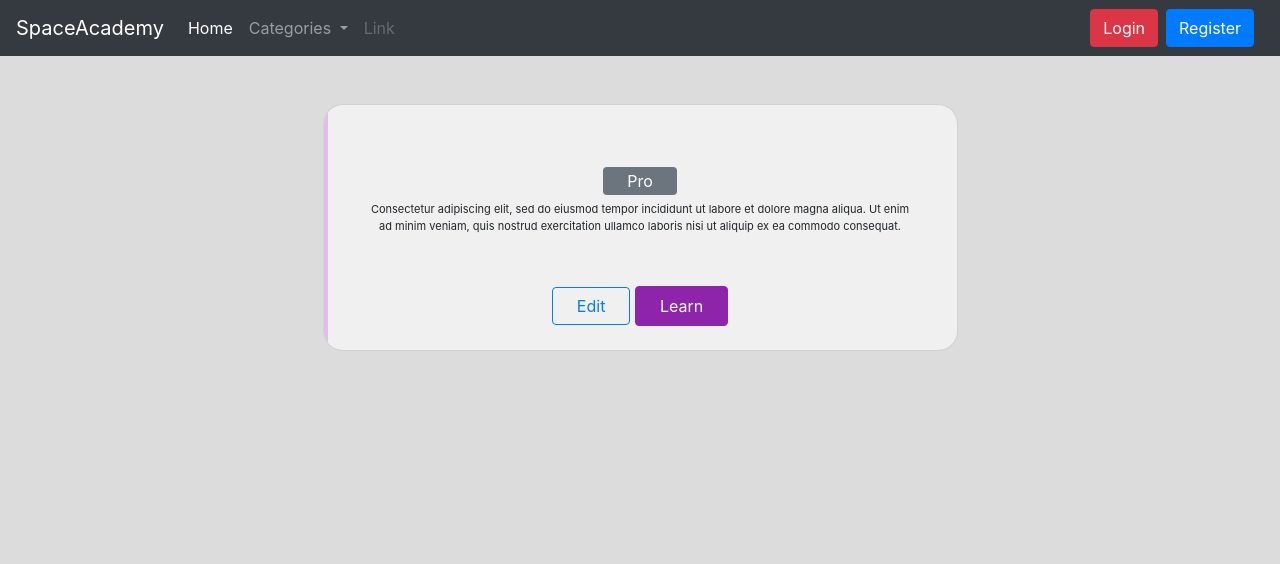
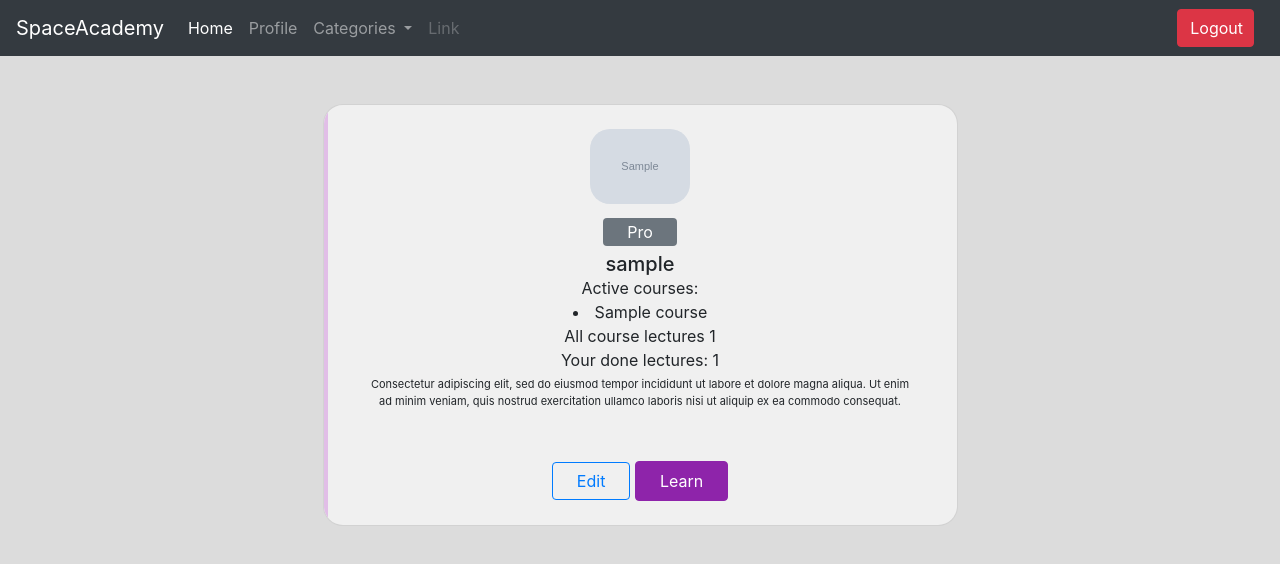
Before and after one commit to DevSpaciX/courses, a Django app: page /profile/1/ in a window 1280 px wide. Shown: the top 564 px of the page. Run offline with Django 4.2, Linux system fonts and the light colour scheme; tables that the repository leaves empty hold one stand-in row (values such as "Sample post"); grey boxes marked "Sample" are stand-in pictures.

Commit message:
Almost done2

```diff
--- a/course_app/urls.py
+++ b/course_app/urls.py
@@ -8,7 +8,7 @@ from course_app.views import (
     CreateUser,
     login_view,
     logout_view,
-    profile,
+    Profile,
     EditProfileView,
     CourseByCategory,
     CancelView,
@@ -23,7 +23,7 @@ urlpatterns = [
     path("register/", CreateUser.as_view(), name="register"),
     path("login/", login_view, name="login"),
     path("logout/", logout_view, name="logout"),
-    path("profile/<int:pk>/", profile, name="profile"),
+    path("profile/<int:pk>/", Profile.as_view(), name="profile"),
     path("cancel/", CancelView.as_view(), name="cancel"),
     path("success/", SuccessView.as_view(), name="success"),
     path("profile/edit/<int:pk>/", EditProfileView.as_view(), name="profile-edit"),
--- a/course_app/views.py
+++ b/course_app/views.py
@@ -4,6 +4,7 @@ import json
 import stripe
 from django.conf import settings
 from django.contrib.auth import get_user_model, authenticate, login, logout
+from django.contrib.auth.mixins import LoginRequiredMixin
 from django.contrib.auth.models import User
 from django.core.mail import send_mail
 from django.db.models import Count, F
@@ -14,7 +15,7 @@ from django.views import generic
 from django.views.decorators.csrf import csrf_exempt
 
 from course_app.forms import CustomUserCreationForm, CommentCourseFrom
-from course_app.models import Course, Category, Lecture, Comment, Homework
+from course_app.models import Course, Category, Lecture, Comment, Homework, Payment
 
 stripe.api_key = settings.STRIPE_SECRET_KEY
 
@@ -32,12 +33,13 @@ class ListOfCourses(generic.ListView):
     template_name = "course/base.html"
 
     def get_queryset(self):
-        return Course.objects.all().annotate(num_courses=Count('user_course')).order_by('-num_courses')[:10]
+        return Course.objects.all().annotate(num_courses=Count('user_course')).order_by('-num_courses')[:10].select_related("categories")
 
 
-class DetailCourses(generic.DetailView):
-    model = Course
+class DetailCourses(LoginRequiredMixin,generic.DetailView):
+    queryset = Course.objects.prefetch_related("lecture__video")
     template_name = "course/course_detail.html"
+
 
     def get_context_data(self, **kwargs):
         product = Course.objects.get(pk=self.kwargs["pk"])
@@ -74,7 +76,7 @@ class DetailCourses(generic.DetailView):
             ],
             metadata={"product_id": product.id, "user_id": user},
             mode="payment",
-            success_url=YOUR_DOMAIN + "/success/",
+            success_url=YOUR_DOMAIN ,
             cancel_url=YOUR_DOMAIN + "/cancel/",
         )
         return JsonResponse({"id": checkout_session.id})
@@ -83,7 +85,7 @@ class DetailCourses(generic.DetailView):
 class CreateUser(generic.CreateView):
     model = get_user_model()
     form_class = CustomUserCreationForm
-    template_name = "course/registration.html"
+    template_name = "course/registration/../templates/course/accounts/registration.html"
     success_url = reverse_lazy("course:home-page")
 
     def form_valid(self, form):
@@ -99,7 +101,7 @@ class CreateUser(generic.CreateView):
 
 def login_view(request):
     if request.method == "GET":
-        return render(request, "course/login.html")
+        return render(request, "course/registration/../templates/course/accounts/login.html")
     if request.method == "POST":
         username = request.POST.get("username")
         password = request.POST.get("password")
@@ -110,7 +112,7 @@ def login_view(request):
             return HttpResponseRedirect(reverse("course:home-page"))
         else:
             error_context = {"errors": "invalid data"}
-            return render(request, "course/login.html", context=error_context)
+            return render(request, "course/registration/../templates/course/accounts/login.html", context=error_context)
 
 
 def logout_view(request):
@@ -128,9 +130,18 @@ class EditProfileView(generic.UpdateView):
         return reverse_lazy('course:profile', kwargs={'pk': user_id})
 
 
-def profile(request, pk):
-    request.user.pk = pk
-    return render(request, "course/profile.html")
+class Profile(generic.DetailView):
+    queryset = get_user_model().objects.all()
+    template_name = "course/profile.html"
+
+    def get_context_data(self, **kwargs):
+        context = super().get_context_data(**kwargs)
+        pk = self.kwargs["pk"]
+        print(self.kwargs)
+        context["number_done_lectures"] = get_user_model().objects.get(pk=pk).listened_lecture.all()
+        return context
+
+
 
 
 class CourseByCategory(generic.ListView):
@@ -139,7 +150,7 @@ class CourseByCategory(generic.ListView):
 
     def get_queryset(self):
         return Course.objects.filter(categories_id=self.kwargs["pk"]).annotate(
-            num_courses=Count('user_course')).order_by('-num_courses')[:10]
+            num_courses=Count('user_course')).order_by('-num_courses')[:10].select_related("categories")
 
 
 @csrf_exempt
@@ -159,16 +170,19 @@ def stripe_webhook(request):
         # Invalid signature
         return HttpResponse(status=400)
 
-    # Handle the checkout.session.completed event
     if event["type"] == "checkout.session.completed":
         session = event["data"]["object"]
-        # handle_checkout_session(session)
         product_id = session["metadata"]["product_id"]
         user_id = session["metadata"]["user_id"]
-
         user = get_user_model().objects.get(pk=user_id)
         user.course_paid.add(Course.objects.get(pk=product_id))
         user.save()
+
+        Payment.objects.create(
+            user=get_user_model().objects.get(pk=user_id),
+            amount=Course.objects.get(pk=product_id).get_display_price(),
+            course=Course.objects.get(pk=product_id)
+        )
 
     return HttpResponse(status=200)
 
@@ -208,6 +222,7 @@ def mark_as_done_homework(request, pk_course,pk):
                 homework=lecture.home_work,
                 course = Course.objects.get(pk=pk_course)
             )
+
         else:
             user.listened_lecture.remove(lecture.pk)
             Homework.objects.filter(
--- a/course_system/urls.py
+++ b/course_system/urls.py
@@ -20,4 +20,5 @@ urlpatterns = [
     path("admin/", admin.site.urls),
     path("", include("course_app.urls", namespace="course")),
     path("accounts/", include("django.contrib.auth.urls")),
+    path('__debug__/', include('debug_toolbar.urls')),
 ]
--- a/templates/course/comments.html
+++ b/templates/course/comments.html
@@ -16,7 +16,7 @@
                     <fieldset>
                         <div class="row">
                             <div class="col-sm-3 col-lg-2 hidden-xs">
-                            	<img style="width: 100px;height: 100px;margin-top: 25px" class="img-responsive" src="{{ user.image.url }}" alt="">
+                            	<img style="width: 100px;height: 100px;margin-top: 25px;border-radius: 15px;margin-left: 10px" class="img-responsive" src="{{ user.image.url }}" alt="">
                             </div>
                             <div class="form-group col-xs-12 col-sm-9 col-lg-10">
                                 {% csrf_token %}
@@ -42,7 +42,7 @@
                 {% for comment in comments %}
                 <!-- COMMENT 1 - START -->
                 <div class="media">
-                    <a class="pull-left" href="#"><img class="media-object" src="{{ comment.sender.image.url }}" alt=""></a>
+                    <a class="pull-left" href="#"><img style=" border-radius: 15px" class="media-object" src="{{ comment.sender.image.url }}" alt=""></a>
                     <div class="media-body">
                         <h4 class="media-heading">
                           <a href="{% url "course:profile" pk=comment.sender.pk %}">{{ comment.sender}}</a></h4>
--- a/templates/course/profile.html
+++ b/templates/course/profile.html
@@ -24,13 +24,8 @@
                         {% for course in user.course_paid.all  %}
                           <li>{{ course.title }} <br>
                             All course lectures {{ course.lecture.count }} <br>
-                          {% for lecture in course.lecture.all %}
-                            {% if lecture in user.listened_lecture.all %}
-                              {{ forloop.counter }}
-
-
-                               {% endif %}
-                          {% endfor %}
+                          Your done lectures:
+                          {{ number_done_lectures.count }}
                             {% endfor %}
                         </li>
                       {% endif %}
--- a/templates/course/login.html
+++ b/templates/registration/login.html
@@ -23,6 +23,7 @@
                                name="password">
                     </div>
                     <button type="submit" class="btn btn-primary">Submit</button>
+                  <input type="hidden" name="next" value="{{ next }}">
                 </form>
             </div>
             <div class="col-sm">
```
Also changed, not shown: course_system/settings.py (+8 -1 lines), templates/registration/registration.html (renamed from templates/course/registration.html).
